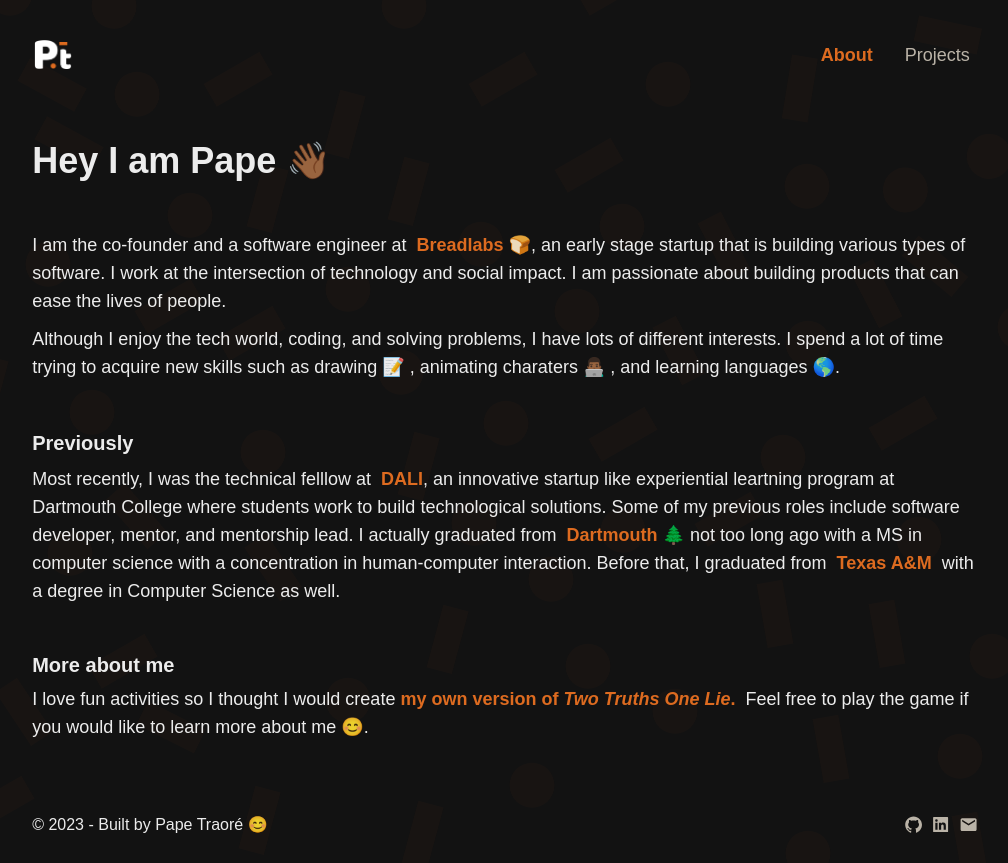
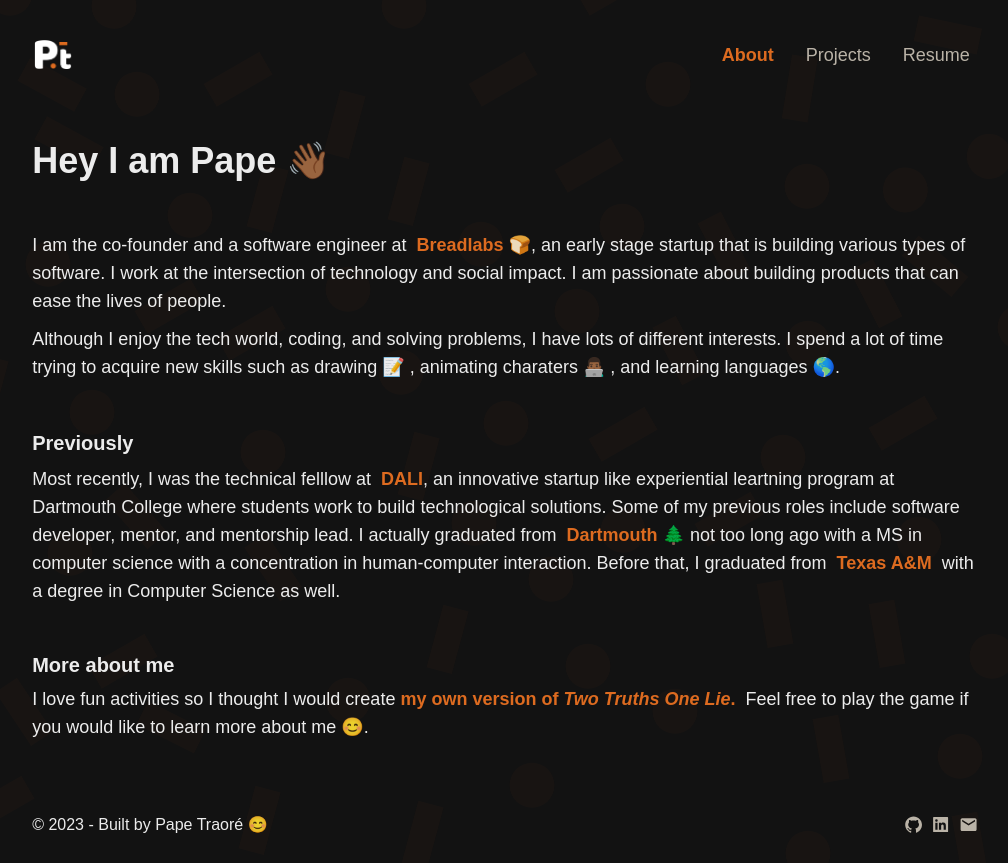
Before and after one commit to Pape98/personal-website, a Next.js app: page /about in a window 1280 px wide. Shown: the whole page, without its empty margins (135-1143 px from the left). Built offline with nearby package versions, Linux system fonts and the light colour scheme; no server answers; a web font is replaced by a local one.

Commit message:
added my resume

```diff
--- a/src/components/layout/Navbar.jsx
+++ b/src/components/layout/Navbar.jsx
@@ -5,21 +5,28 @@ import Image from 'next/image';
 
 const Navbar = () => {
   const router = useRouter();
-  const paths = ['/about', '/projects'];
+  const paths = ['/about', '/projects', '/resume'];
 
-  const links = paths.map((path) => {
+  const links = paths.map(path => {
     const isActive = router.pathname === path;
     const color = isActive ? 'orange.500' : 'secondary';
-    const title = path.slice(1).charAt(0).toUpperCase() + path.slice(2)
+    const title = path.slice(1).charAt(0).toUpperCase() + path.slice(2);
     return (
-      <Link px={2}
+      <Link
+        px={2}
         as={NextLink}
-        href={path} key={path} color={color}
+        href={path}
+        key={path}
+        color={color}
         borderRadius='8px'
         _hover={{ bg: 'orange.500', color: 'white' }}
         transition='all 0.25s ease-in-out'
       >
-        {isActive ? <Text fontWeight='bold'>{title}</Text> : <Text>{title}</Text>}
+        {isActive ? (
+          <Text fontWeight='bold'>{title}</Text>
+        ) : (
+          <Text>{title}</Text>
+        )}
       </Link>
     );
   });
@@ -31,6 +38,9 @@ const Navbar = () => {
       </Link>
       <HStack spacing={4}>
         {links}
+        {/* <NextLink locale={false} href='pdfs/resume.pdf'>
+          Resume
+        </NextLink> */}
       </HStack>
     </Flex>
   );
```
Also changed, not shown: src/pages/resume.jsx (added, +14 -0 lines), 1 other file (tests, documents, lock files or other folders).
